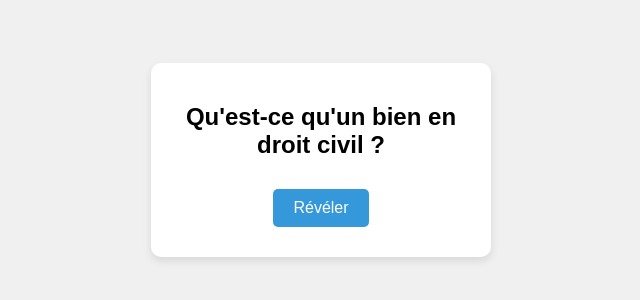
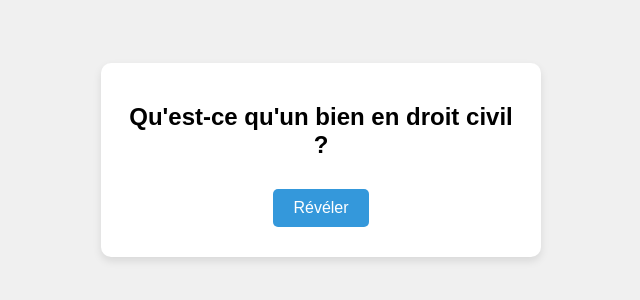
Before and after one commit to PepitoTriche/DCB, a plain HTML site: page index.html in a window 1280 px wide. Shown: the part 240-540 px from the top of the page, without its empty margins (319-959 px from the left). Drawn offline with Linux system fonts and the light colour scheme.

Commit message:
Update index.html

```diff
--- a/index.html
+++ b/index.html
@@ -15,7 +15,7 @@
             background-color: #f0f0f0;
         }
         .flashcard {
-            width: 300px;
+            width: 400px;
             padding: 20px;
             background-color: white;
             border-radius: 10px;
@@ -28,7 +28,7 @@
             font-size: 16px;
             cursor: pointer;
         }
-        #revealBtn {
+        #revealBtn, #restartBtn {
             background-color: #3498db;
             color: white;
             border: none;
@@ -71,6 +71,7 @@
         <button id="revealBtn">Révéler</button>
         <button id="trueBtn">Vrai</button>
         <button id="falseBtn">Faux</button>
+        <button id="restartBtn" style="display: none;">Recommencer</button>
     </div>
 
     <script>
@@ -79,7 +80,17 @@
             { q: "Quelle est la distinction fondamentale entre les biens en droit civil français ?", a: "La distinction entre les biens meubles et les biens immeubles." },
             { q: "Qu'est-ce qu'une chose consomptible ?", a: "Une chose détruite par le premier usage qu'on en fait." },
             { q: "Définissez les choses fongibles.", a: "Des choses interchangeables, appréciées par leur nombre, poids ou mesure." },
-            { q: "Quel est le critère principal pour distinguer un meuble d'un immeuble ?", a: "La mobilité ou la fixité du bien." }
+            { q: "Quel est le critère principal pour distinguer un meuble d'un immeuble ?", a: "La mobilité ou la fixité du bien." },
+            { q: "Qu'est-ce qu'un immeuble par destination ?", a: "Un bien physiquement meuble devenu immeuble car accessoire indispensable d'un immeuble." },
+            { q: "Définissez le patrimoine en droit.", a: "L'ensemble des droits et des biens dont est titulaire une personne à un moment donné." },
+            { q: "Quelle est la différence principale entre un droit réel et un droit personnel ?", a: "Un droit réel s'exerce directement sur une chose, un droit personnel s'exerce contre une personne." },
+            { q: "Qu'est-ce que la théorie personnaliste du patrimoine ?", a: "Théorie selon laquelle seules les personnes peuvent avoir un patrimoine, chaque personne n'a qu'un patrimoine." },
+            { q: "Qu'est-ce que le droit de suite dans le contexte des droits réels ?", a: "Le droit de revendiquer le bien en quelques mains qu'il se trouve." },
+            { q: "Donnez un exemple de droit réel accessoire.", a: "L'hypothèque." },
+            { q: "Qu'est-ce qu'une res communis ?", a: "Une chose inappropriable et inappropriée, comme l'air ou l'eau." },
+            { q: "Qu'est-ce qu'une res nullius ?", a: "Une chose sans maître que le premier à s'en emparer peut s'approprier." },
+            { q: "Comment le droit français considère-t-il actuellement les animaux ?", a: "Comme des biens, mais avec un statut particulier reconnaissant leur caractère d'êtres vivants doués de sensibilité." },
+            { q: "Qu'est-ce que le domaine public en droit français ?", a: "L'ensemble des biens appartenant à une personne publique et affectés à l'usage direct du public ou à un service public." }
         ];
 
         let currentCard = 0;
@@ -90,6 +101,7 @@
         const revealBtn = document.getElementById('revealBtn');
         const trueBtn = document.getElementById('trueBtn');
         const falseBtn = document.getElementById('falseBtn');
+        const restartBtn = document.getElementById('restartBtn');
 
         function updateCard() {
             if (currentCard < flashcards.length) {
@@ -99,6 +111,7 @@
                 revealBtn.style.display = 'inline-block';
                 trueBtn.style.display = 'none';
                 falseBtn.style.display = 'none';
+                restartBtn.style.display = 'none';
             } else {
                 showRecap();
             }
@@ -111,6 +124,13 @@
             revealBtn.style.display = 'none';
             trueBtn.style.display = 'none';
             falseBtn.style.display = 'none';
+            restartBtn.style.display = 'inline-block';
+        }
+
+        function restart() {
+            currentCard = 0;
+            score = { true: 0, false: 0 };
+            updateCard();
         }
 
         revealBtn.addEventListener('click', () => {
@@ -140,6 +160,8 @@
             }, 500);
         });
 
+        restartBtn.addEventListener('click', restart);
+
         updateCard();
     </script>
 </body>
```
